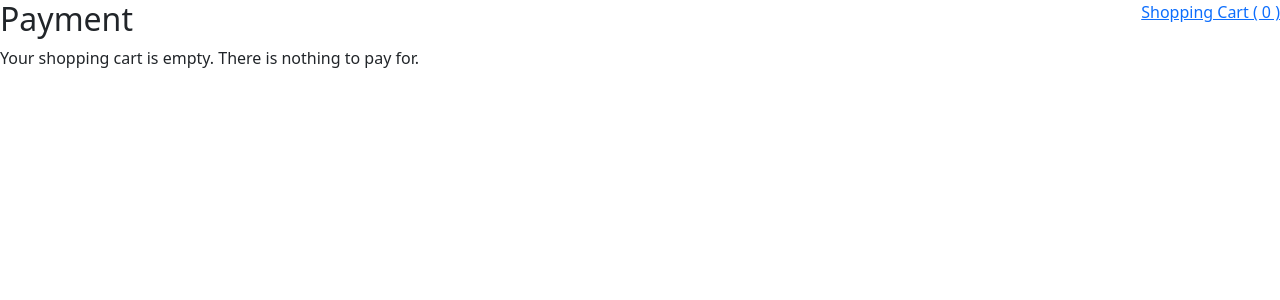
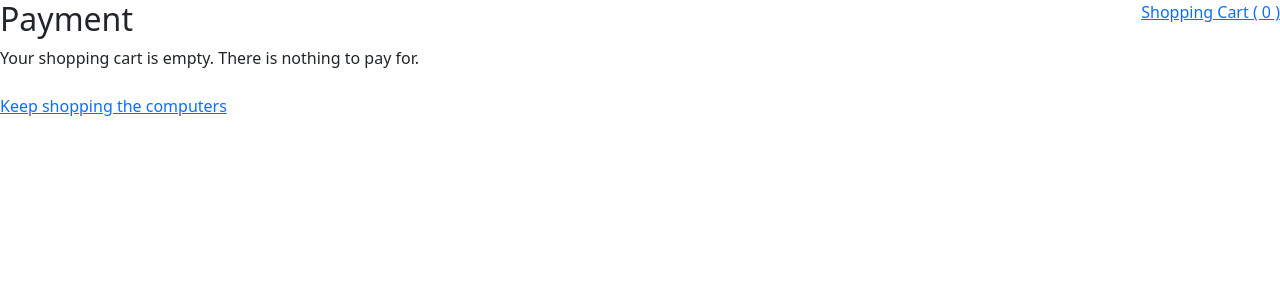
Before and after one commit to dieter4902/WebPyShop, a Django app: page /shoppingcart/pay/ in a window 1280 px wide. Shown: the top 300 px of the page. Run offline with Django 3.2, Linux system fonts and the light colour scheme; the visitor is signed in with stand-in values (Sample User, id 1); data that the repository does not hold is empty; some libraries are stand-ins or nearby versions.

Commit message:
Now you can pay!

```diff
--- a/Shoppingcart/templates/pay.html
+++ b/Shoppingcart/templates/pay.html
@@ -7,8 +7,10 @@
 <h2>Payment</h2>
     {% if paid %}
         Thank you for your payment.<br><br>
+        <a href="{% url 'all-products' %}">Keep shopping the computers</a>
     {% elif shopping_cart_is_empty %}
         Your shopping cart is empty. There is nothing to pay for.<br><br>
+        <a href="{% url 'all-products' %}">Keep shopping the computers</a>
     {% else %}
         <form method="POST">
             {% csrf_token %}
@@ -17,6 +19,6 @@
             <button type="submit" name="Pay">Pay</button>
         </form>
         <br>
-        <a href="{% url 'computer-list' %}">Keep shopping the computers</a>
+        <a href="{% url 'all-products' %}">Keep shopping the computers</a>
     {% endif %}
 {% endblock %}
```
